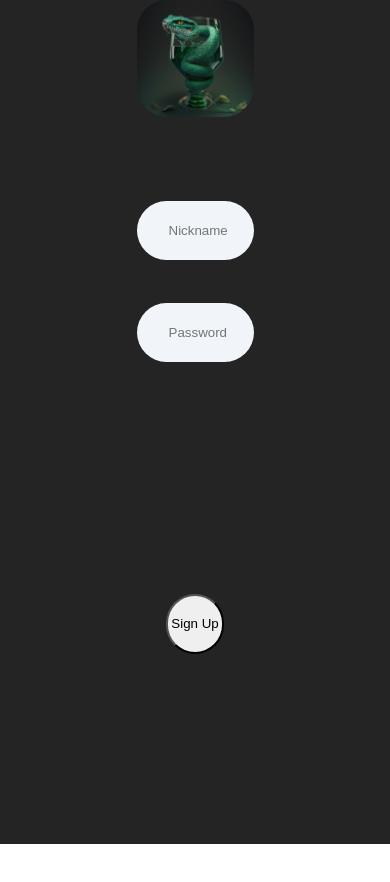
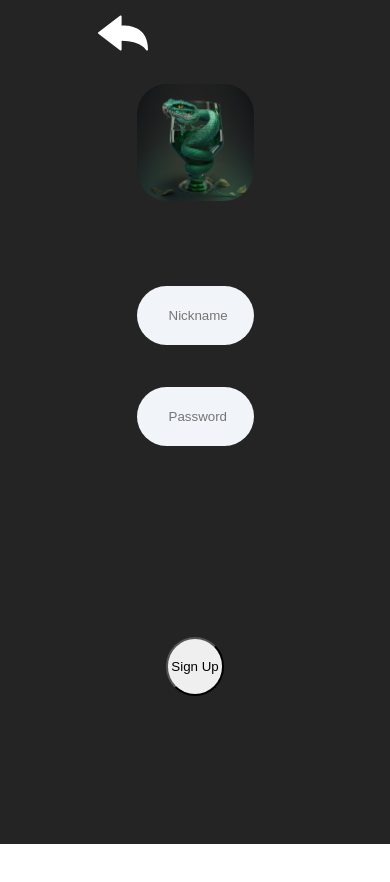
Before and after one commit to IIM-Creative-Technology/hp-leaderboard, a Nuxt app: page /signup in a window 390 px wide. Both pictures are taken after a click on the picture 195 px from the left and 178 px from the top of the page. Shown: the top 882 px of the page. After the commit the page ends 844 px from the top, so only its background shows below. Built offline with nearby package versions, Linux system fonts and the light colour scheme.

Commit message:
Responsive

```diff
--- a/components/SignUp.vue
+++ b/components/SignUp.vue
@@ -130,8 +130,7 @@ export default {
 @media only screen and (max-width: 900px) {
   .signUpMain .signUpBlock img {
     width: 50%;
-    margin: auto;
-    margin-bottom: 10vh;
+    margin: 10vh auto;
   }
 
   .signUpMain .signUpBlock {
@@ -139,6 +138,7 @@ export default {
     background: none;
     margin: 0 auto;
     height: inherit;
+    padding: 0;
   }
 
   .signUpMain {
@@ -147,8 +147,9 @@ export default {
 
   .signUpMain .signUpBlock .signUpForm {
     margin: 0 auto;
+    width: 50%;
+    font-size: 0.8rem;
   }
-
 
 }
 </style>
```
